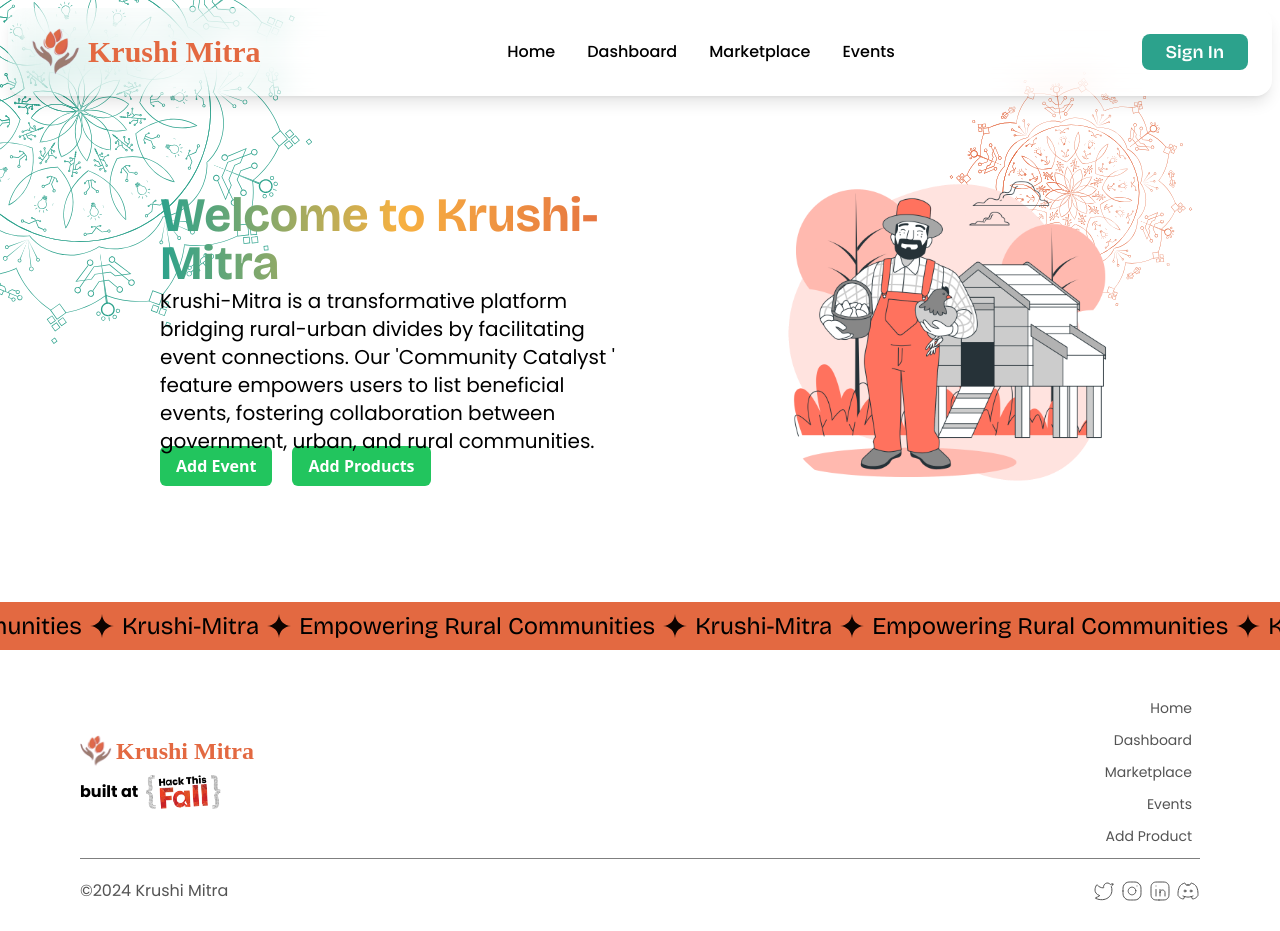
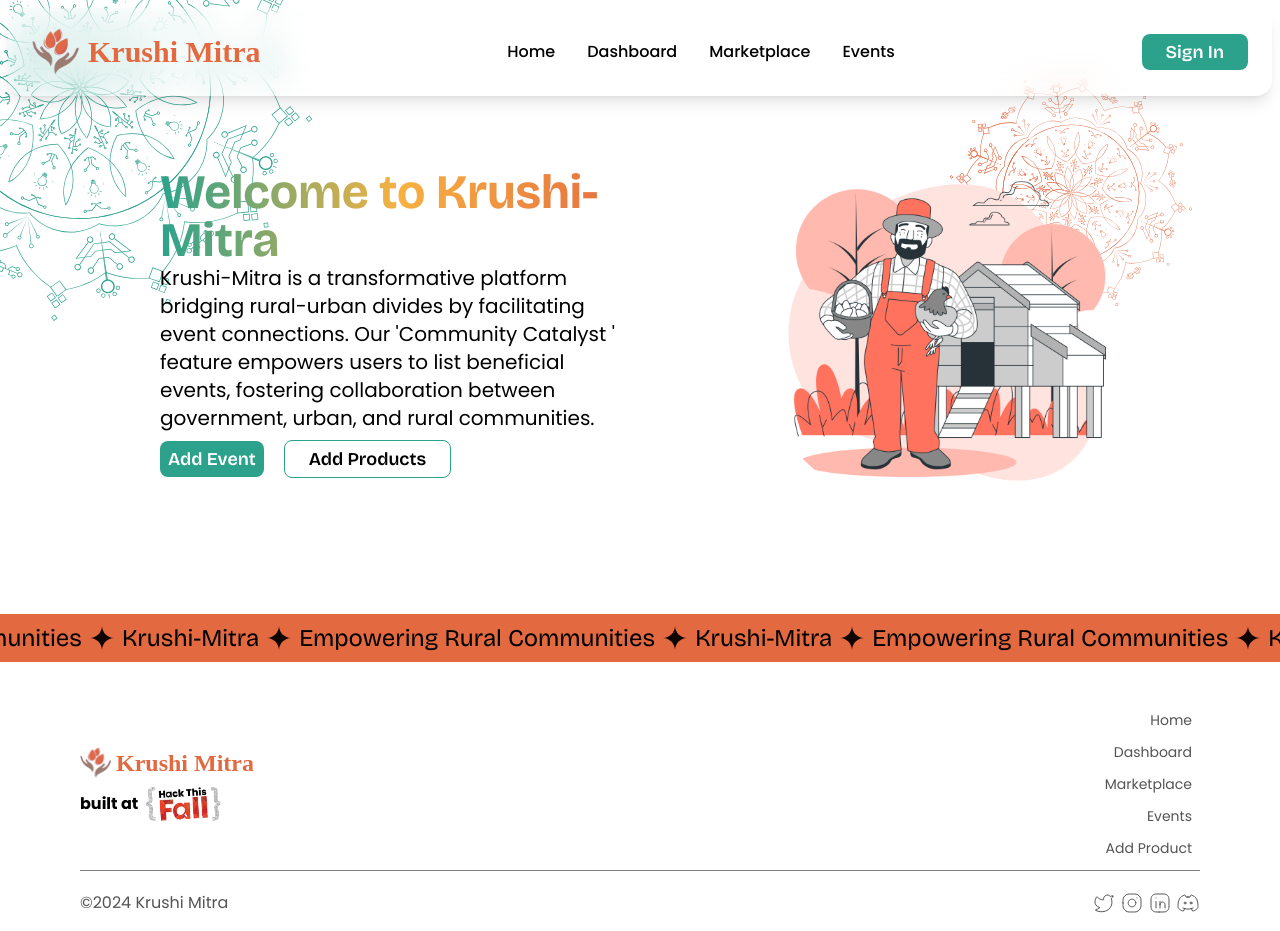
Before and after one commit to zkBOYss/Krushi-Mitra, a React (Vite) app in the folder frontend/: page / in a window 1280 px wide. Built offline with nearby package versions, Linux system fonts and the light colour scheme; no server answers; a web font is replaced by a local one.

Commit message:
Frontend: UI Change for hero

```diff
--- a/frontend/src/pages/Home.jsx
+++ b/frontend/src/pages/Home.jsx
@@ -20,6 +20,7 @@ function Home() {
           <h1 className="text-5xl font-bold max-sm:text-3xl bg-clip-text text-transparent bg-gradient-to-r from-lightgreen via-lightyellow to-lightred font-grotesk">
             Welcome to Krushi-Mitra
           </h1>
+          <div className="flex flex-col gap-2">
             <p className="text-xl max-sm:text-base font-poppins font-normal">
               Krushi-Mitra is a transformative platform bridging rural-urban
               divides by facilitating event connections. Our &apos;Community
@@ -27,6 +28,21 @@ function Home() {
               fostering collaboration between government, urban, and rural
               communities.{" "}
             </p>
+            <div className="flex flex-row gap-5 items-center max-sm:gap-2">
+              <Link
+                to="/events/add-events"
+                className="text-lg bg-lightgreen py-1 px-2 text-white font-semibold max-sm:text-sm max-sm:font-medium max-sm:rounded-md font-grotesk rounded-lg  hover:bg-lightyellow  hover:text-black transition-all"
+              >
+                Add Event
+              </Link>
+              <Link
+                to="/add-products"
+                className="text-lg bg-none py-1 px-6 text-black border-lightgreen border  font-semibold max-sm:text-sm max-sm:font-medium max-sm:rounded-md font-grotesk rounded-lg  hover:bg-lightgreen  hover:text-black transition-all"
+              >
+                Add Products
+              </Link>
+            </div>
+          </div>
           <img
             src={chakra3}
             alt="chakra1"
@@ -54,20 +70,7 @@ function Home() {
           />
         </div>
       </div>
-      <div className="mt-[-60px] ml-20 flex flex-row gap-5">
-        <Link
-          to="/events/add-events"
-          className="mt-2 bg-green-500 hover:bg-green-600 px-4 py-2 rounded-md text-white font-bold"
-        >
-          Add Event
-        </Link>
-        <Link
-          to="/add-products"
-          className="mt-2 bg-green-500 hover:bg-green-600 px-4 py-2 rounded-md text-white font-bold"
-        >
-          Add Products
-        </Link>
-      </div>
+
     </div>
   );
 }
```
Lines whose indentation alone changed are shown as unchanged.
